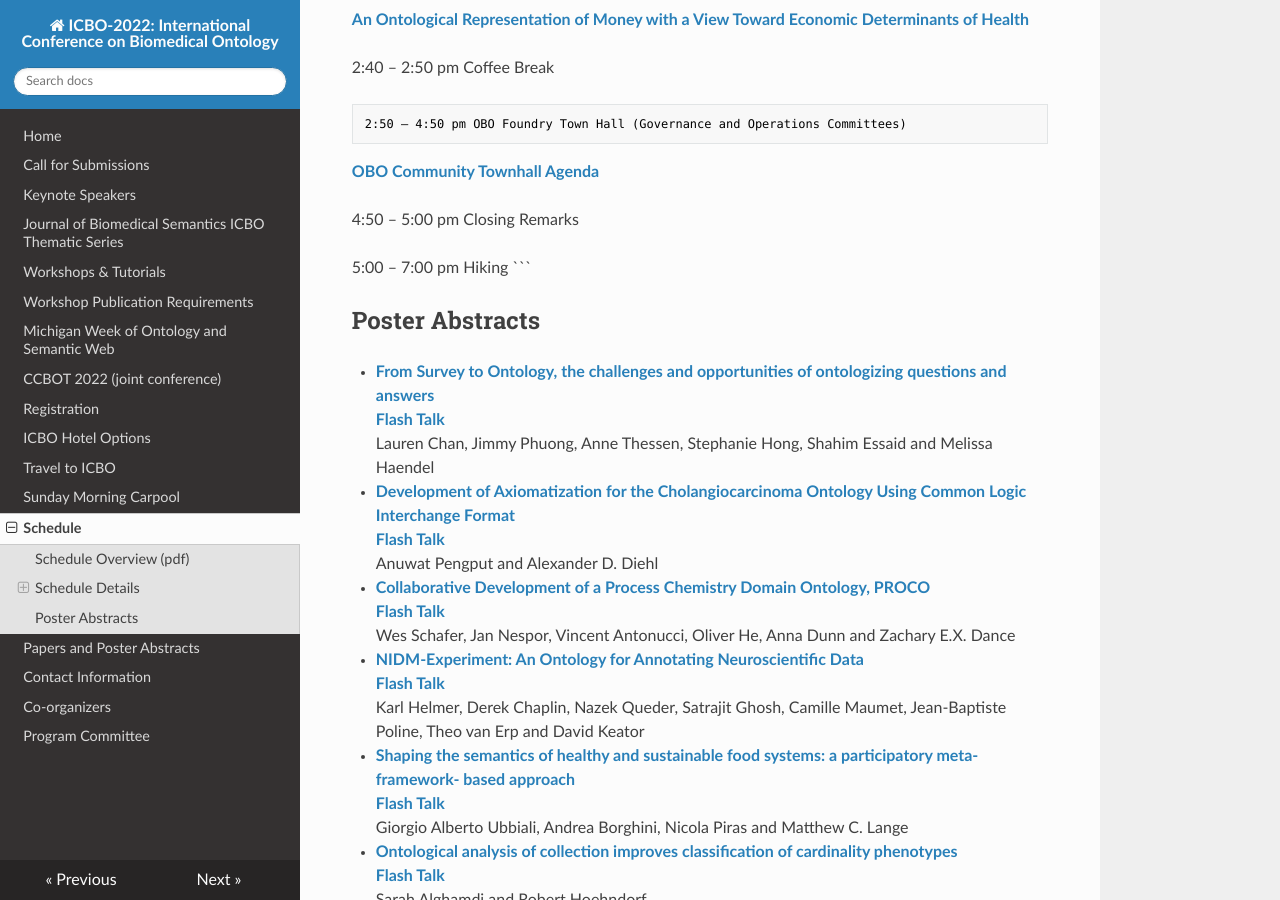
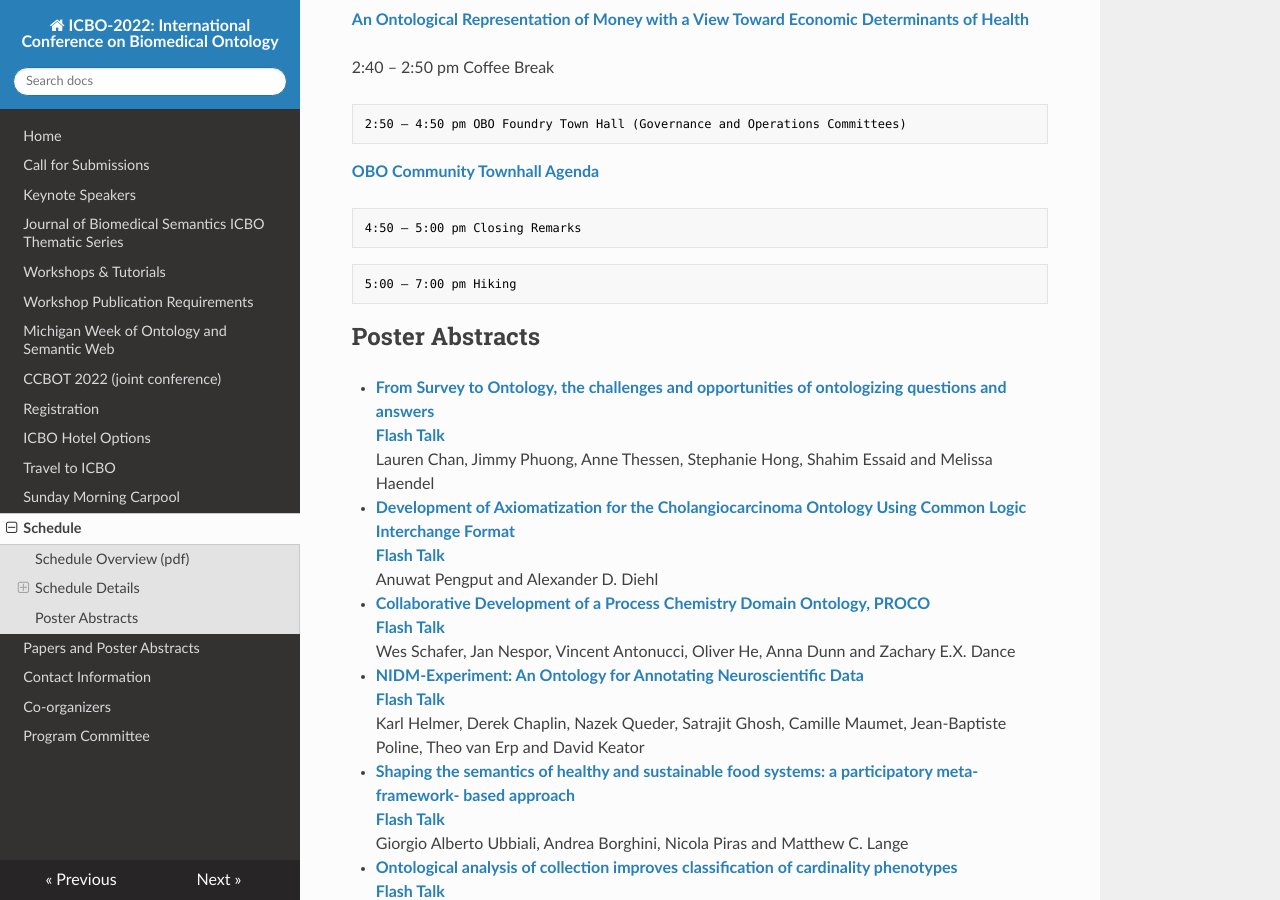
Before and after one commit to johnbeve/BFO-Organization, an MkDocs documentation site: the page built from docs/icbo-schedule.md, in a window 1280 px wide and 900 px high, scrolled down 5521 px. Built offline with MkDocs 1.6.1, drawn with Linux system fonts in a browser that asks for light colours; nearby versions of some CDN libraries.

Commit message:
Update icbo-schedule.md

````diff
--- a/docs/icbo-schedule.md
+++ b/docs/icbo-schedule.md
@@ -233,8 +233,11 @@ _The Importance of Ontologies to Connect Data, Enhance Software, and Create a Da
 ```
 **[OBO Community Townhall Agenda](https://docs.google.com/document/d/1bNc23I3dYzSSr1jZr4smxw6a9Z-Fp0zh4d8IJOTqKmw/edit#heading=h.q43s2kdc02c0)**
 
+```txt
 4:50 – 5:00 pm Closing Remarks
+```
 
+```txt
 5:00 – 7:00 pm Hiking
 ```
 
````
